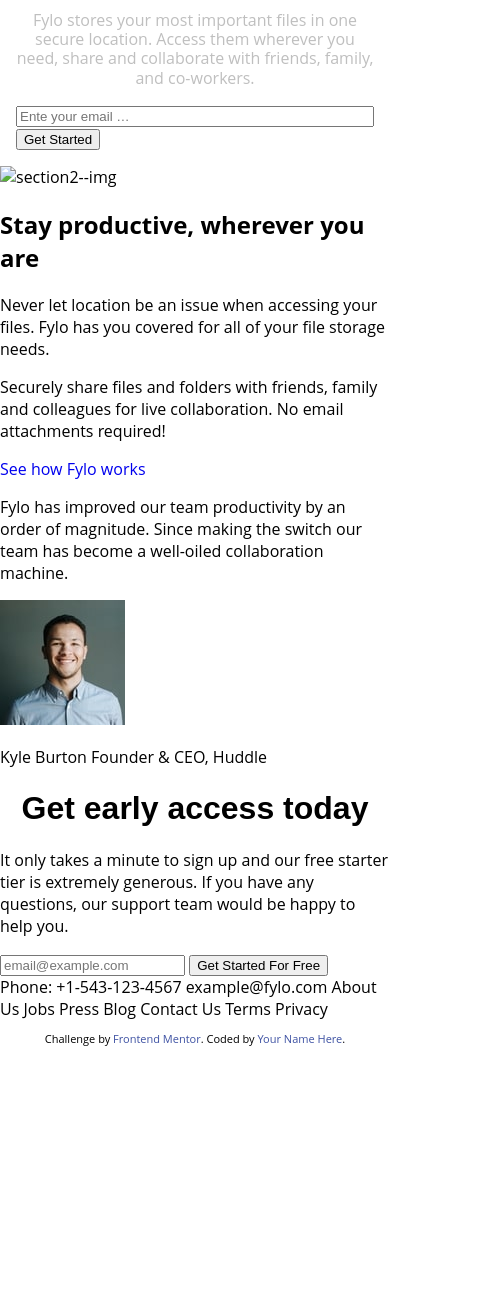
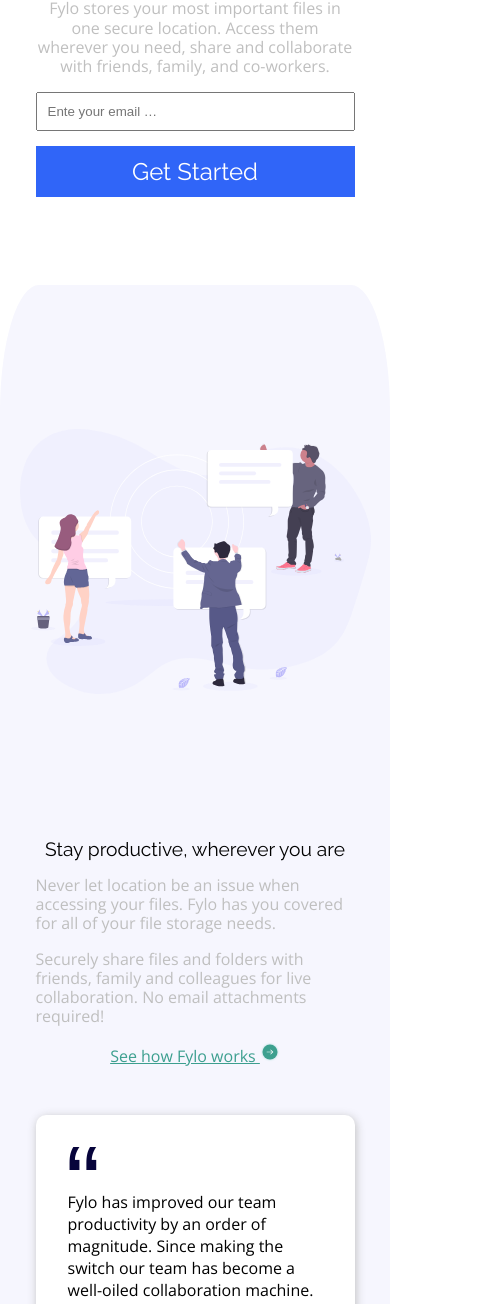
Before and after one commit to Sven72/portfolio_flp_two_col, a plain HTML site: page index.html in a window 390 px wide. Shown: the part 696-2000 px from the top of the page, 479 px wide, since content can reach past the window. Before the commit the page ends 1753 px from the top, so only its background shows below. Drawn offline with nearby package versions, Linux system fonts and the light colour scheme.

Commit message:
mobile nearly ready

```diff
--- a/index.html
+++ b/index.html
@@ -1,15 +1,19 @@
 <!DOCTYPE html>
 <html lang="en">
-
   <head>
-  <meta charset="UTF-8">
-  <meta name="viewport" content="width=device-width, initial-scale=1.0">
+    <meta charset="UTF-8" />
+    <meta name="viewport" content="width=device-width, initial-scale=1.0" />
     <!-- displays site properly based on user's device -->
 
-  <link rel="icon" type="image/png" sizes="32x32" href="./images/
-  favicon-32x32.png">
+    <link
+      rel="icon"
+      type="image/png"
+      sizes="32x32"
+      href="./images/
+  favicon-32x32.png"
+    />
 
-  <link rel="stylesheet" href="style.css">
+    <link rel="stylesheet" href="style.css" />
 
     <title>Frontend Mentor | Fylo landing page with two column layout</title>
 
@@ -18,7 +22,7 @@
 
   <body>
     <header>
-    <a href=#><img src="./images/logo.svg" alt="" class="logo"></a>
+      <a href="#"><img src="./images/logo.svg" alt="" class="logo"/></a>
       <nav>
         <ul>
           <li><a href="#">Features</a></li>
@@ -27,69 +31,117 @@
         </ul>
       </nav>
     </header>
-  <img src="./images/illustration-1.svg" alt="" class="hero--img">
+    <img src="./images/illustration-1.svg" alt="" class="hero--img" />
     <div class="hero--des">
-    <h1 class="hero--headline">All your files in one secure location, accessible anywhere.</h1>
-    <p class="hero--copy">Fylo stores your most important files in one secure location.
-      Access them wherever you need, share and collaborate with friends,
-      family, and co-workers.</p>
-    <input class="hero--input" type="email" placeholder="Ente your email …">
-    <button>Get Started</button>
+      <h1 class="hero--headline">
+        All your files in one secure location, accessible anywhere.
+      </h1>
+      <p class="hero--copy">
+        Fylo stores your most important files in one secure location. Access
+        them wherever you need, share and collaborate with friends, family, and
+        co-workers.
+      </p>
+      <input class="hero--input" type="email" placeholder="Ente your email …" />
+      <button class="hero--btn">Get Started</button>
     </div>
-  <img src="" alt="section2--img">
-  <div class="section2--content">
+    <div class="color-box--mobile">
+      <img class="section2--img" src="./images/illustration-2.svg" alt="" />
+      <div class="section2--content hero--des">
         <h2 class="section2--headline">
           Stay productive, wherever you are
         </h2>
-    <p class="section2--copy">
+        <p class="section2--copy hero--copy">
           Never let location be an issue when accessing your files. Fylo has you
           covered for all of your file storage needs.
         </p>
-    <p class="section2--copy">
-      Securely share files and folders with friends, family and colleagues for
-      live collaboration. No email attachments required!
+        <p class="section2--copy hero--copy">
+          Securely share files and folders with friends, family and colleagues
+          for live collaboration. No email attachments required!
         </p>
-    <a href="#" class="section2--link">See how Fylo works</a>
-    <div class="section2--testimonial">
-      <p class="section2--testimonial-copy">
-        Fylo has improved our team productivity by an order of magnitude. Since
-        making the switch our team has become a well-oiled collaboration machine.
+        <div class="section2--link-container">
+          <a href="#" class="section2--link"
+            >See how Fylo works
+            <span><img src="./images/icon-arrow.svg" alt=""/></span
+          ></a>
+        </div>
+        <div class="section2--testimonial-box">
+
+            <img
+              class="section2--icon-img"
+              src="./images/icon-quotes.svg"
+              alt=""
+            />
+            <p class="section2--testimonial-copy"></p>
+            Fylo has improved our team productivity by an order of magnitude.
+            Since making the switch our team has become a well-oiled
+            collaboration machine.
           </p>
-      <img src="./images/avatar-testimonial.jpg" alt="" class="section2--testimonial-img">
+         <div class="section2-testimonial__flex">
+            <img src="./images/avatar-testimonial.jpg" alt="" class="section2--testimonial-img" />
             <p class="section2--testimonial-name">
-        Kyle Burton
-        Founder & CEO, Huddle
+              <span>Kyle Burton</span> <br>Founder & CEO, Huddle
             </p>
          </div>
         </div>
+      </div>
+    </div>
     <div class="section3">
-    <h1 class="section3--headline">Get early access today</h1>
+      <h2 class="section3--headline">Get early access today</h2>
       <p class="section3--copy">
-      It only takes a minute to sign up and our free starter tier is extremely generous.
-      If you have any questions, our support team would be happy to help you.
+        It only takes a minute to sign up and our free starter tier is extremely
+        generous. If you have any questions, our support team would be happy to
+        help you.
       </p>
-    <input type="email" placeholder="email@example.com">
-    <button>Get Started For Free</button>
+      <input class="section3--input" type="email" placeholder="email@example.com" />
+      <button class="section3--btn">Get Started For Free</button>
     </div>
     <div class="footer">
-    Phone: +1-543-123-4567
-    example@fylo.com
-
-    About Us
-    Jobs
-    Press
-    Blog
-
-    Contact Us
-    Terms
-    Privacy
+      <a href="#"><img src="./images/logo.svg" alt=""></a>
+      <div class="footer-phone">
+        <img src="./images/icon-phone.svg" alt="">
+        <p>Phone: +1-543-123-4567</p>
+      </div>
+      <div class="footer-mail">
+        <img src="./images/icon-email.svg" alt="">
+        <p>example@fylo.com</p>
+      </div>
+      <div class="footer--nav__top">
+        <ul>
+          <a href="#">
+            <li>About Us</li>
+          </a>
+          <a href="#">
+            <li>Jobs</li>
+          </a>
+          <a href="#">
+            <li>Press</li>
+          </a>
+          <a href="#">
+            <li>Blog</li>
+          </a>
+        </ul>
+      </div>
+    <div class="footer--nav__bottom">
+      <ul>
+        <a href="#">
+          <li>Contact Us</li>
+        </a>
+        <a href="#">
+          <li>Terms</li>
+        </a>
+        <a href="#">
+          <li>Privacy</li>
+        </a>
+      </ul>
+    </div>
     </div>
     <footer>
       <p class="attribution">
-      Challenge by <a href="https://www.frontendmentor.io?ref=challenge" target="_blank">Frontend Mentor</a>.
-      Coded by <a href="#">Your Name Here</a>.
+        Challenge by
+        <a href="https://www.frontendmentor.io?ref=challenge" target="_blank"
+          >Frontend Mentor</a
+        >. Coded by <a href="#">Your Name Here</a>.
       </p>
     </footer>
   </body>
-
 </html>
--- a/style.css
+++ b/style.css
@@ -1,4 +1,7 @@
 /* Global Variables */
+
+@import url("https://fonts.googleapis.com/css2?family=Open+Sans&family=Raleway:wght@400;700&display=swap");
+@import url("https://fonts.googleapis.com/css2?family=Open+Sans&display=swap");
 * {
   box-sizing: border-box;
 }
@@ -12,11 +15,7 @@
   --LightGray: hsl(0, 0%, 75%);
 }
 
-   @import url('https://fonts.googleapis.com/css2?family=Open+Sans&family=Raleway:wght@400;700&display=swap');
-   @import url('https://fonts.googleapis.com/css2?family=Open+Sans&display=swap');
-
 body {
-       font-family: 'Open Sans', sans-serif;
   font-weight: 400;
   margin: 0;
 }
@@ -29,10 +28,10 @@
 li {
   list-style: none;
   display: inline-block;
-
+  font-family: "Raleway", sans-serif;
 }
 
-   li+li {
+li + li {
   margin: 1em;
 }
 
@@ -42,6 +41,7 @@
 
 a {
   text-decoration: none;
+  color: var(--Desaturated-Blue);
 }
 
 .logo {
@@ -51,22 +51,26 @@
 /* Mobile 1st */
 body {
   overflow-x: hidden;
+  font-family: "Open Sans", sans-serif;
 }
 
 .hero--img {
-       margin: 4em;
+  margin: 4em auto;
   width: 90%;
+  display: block;
 }
 
 /* How to get the headline effect "Funnel look" */
 
 .hero--des {
+  width: 90%;
   margin: 0 auto;
   padding: 1em;
+  margin-top: -10%;
 }
 
 h1 {
-       font-family: 'Raleway', sans-serif;
+  font-family: "Raleway", sans-serif;
   text-align: center;
   line-height: 1.2em;
 }
@@ -75,18 +79,163 @@
   text-align: center;
   line-height: 1.2em;
   color: var(--LightGray);
-
 }
-
-
-   .hero--headline {}
 
 .hero--input {
   width: 100%;
-
+  padding: 10px;
+  margin-bottom: 15px;
 }
 
-   @media(min-width: 375px) {}
+/* How to make the button as big as input field? */
+
+.hero--btn {
+  width: 100%;
+  padding: 10px;
+  background-color: var(--BrightBlue);
+  color: #fff;
+  font-family: "Raleway", sans-serif;
+  cursor: pointer;
+  border: 1px solid var(--BrightBlue);
+  font-size: 1.5em;
+  margin-bottom: 3em;
+}
+
+/* How to get the background effect */
+
+.color-box--mobile {
+  padding-top: 2em;
+  padding-bottom: 7em;
+  background-color: var(--LightGrayishBlue);
+  border-top-left-radius: 10%;
+  border-top-right-radius: 10%;
+}
+
+.section2--content {
+  margin-top: 2em;
+}
+
+.section2--img {
+  display: block;
+
+  width: 90%;
+  margin: 7em auto;
+}
+
+.section2--headline {
+  font-family: "Raleway", sans-serif;
+  font-weight: 400;
+  font-size: 1.2rem;
+  text-align: center;
+  font-style: var(--VeryDarkBlue);
+}
+
+.section2--copy {
+  text-align: left;
+}
+
+/* How to make this link look less messed up? */
+.section2--link {
+  color: var(--ModerateCyan);
+  display: block;
+  text-align: center;
+  text-decoration: underline;
+}
+
+.section2--link span img {
+  width: 20px;
+}
+
+.section2--testimonial {
+  width: 75%;
+  background-color: #fff;
+}
+.section2--link-container {
+  width: 70%;
+  margin: 0 auto;
+  margin-bottom: 3em;
+}
+
+.section2--testimonial-box {
+  background-color: #ffff;
+  padding: 2em;
+  box-shadow: 1px 2px 10px var(--LightGray);
+  border-radius: 10px;
+}
+
+.section2--icon-img {
+  display: block;
+  width: 30px;
+}
+
+/* Why is my testimonial footer messed up? */
+.section2--testimonial-img {
+  border-radius: 50%;
+  width: 30px;
+  align-self: flex-start;
+}
+
+.section2--testimonial-name > span {
+  font-weight: 700;
+}
+
+.section2--testimonial-name {
+  font-size: rem;
+}
+
+.section2-testimonial__flex {
+  display: flex;
+  /* justify-content: space-between; */
+  /* align-items: baseline; */
+}
+
+.section3 {
+  background-color: var(--Desaturated-Blue);
+  padding: 3em 3em;
+}
+
+.section3--headline {
+  color: #fff;
+  text-align: center;
+}
+
+.section3--copy {
+  color: #fff;
+  text-align: center;
+}
+
+.section3--input,
+.section3--btn {
+  width: 60%;
+  display: block;
+  margin: 0 auto;
+  padding: 10px;
+  margin-bottom: 15px;
+}
+
+.section3--btn {
+  color: #fff;
+  font-size: 1rem;
+  background-color: var(--BrightBlue);
+  border: 1px solid var(--BrightBlue);
+}
+
+.footer {
+  background-color: var(--VeryDarkBlue);
+  color: #fff;
+}
+
+.footer li {
+  color: #fff;
+}
+
+.footer ul {
+  display: flex;
+  flex-direction: column;
+}
+
+@media (min-width: 375px) {
+}
 
 .attribution {
   font-size: 11px;
```
Lines whose indentation alone changed are shown as unchanged.
